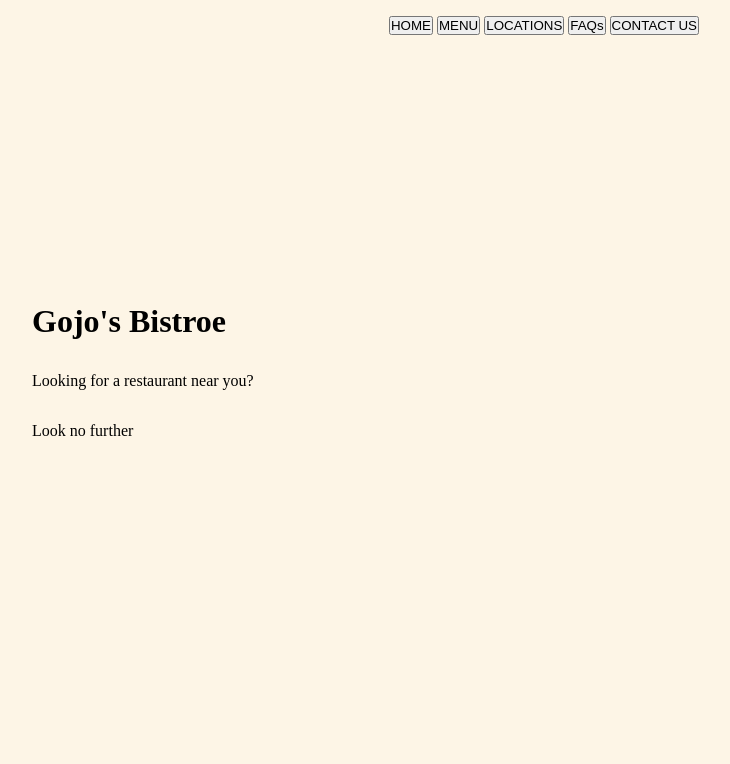
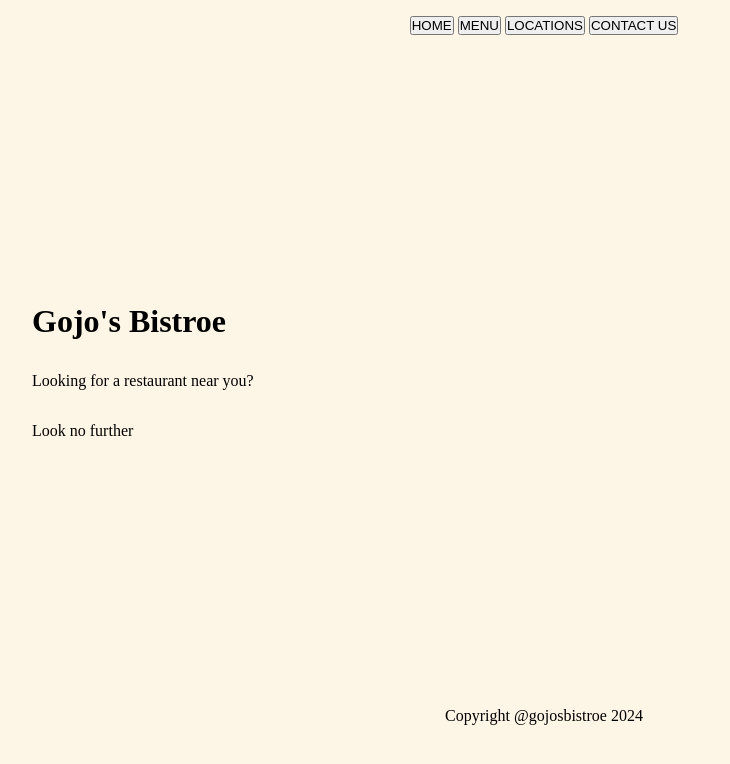
Before and after one commit to Gamwal/top-restaurant-page, a website built with webpack: page src/index.html in a window 1280 px wide. Shown: the whole page, without its empty margins (96-826 px from the left). Built offline with nearby package versions, Linux system fonts and the light colour scheme; files whose address does not match are found by name.

```diff
--- a/src/index.html
+++ b/src/index.html
@@ -6,15 +6,17 @@
   <title>Restaurant Page</title>
 </head>
 <body>
-  <header>
-    <nav>
+  <header id="header">
+    <nav id="navbar">
       <button>HOME</button>
       <button>MENU</button>
       <button>LOCATIONS</button>
-      <button>FAQs</button>
       <button>CONTACT US</button>
     </nav>
   </header>
   <div id="content"></div>
+  <footer>
+    <p>Copyright @gojosbistroe 2024</p>
+  </footer>
 </body>
 </html>
```
